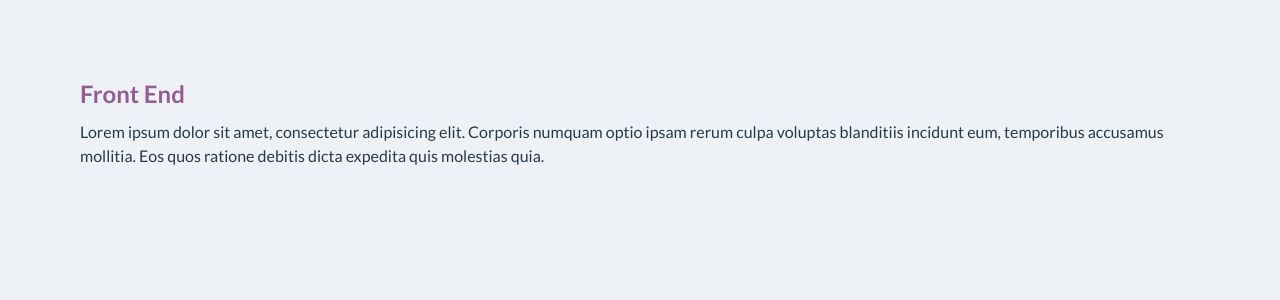
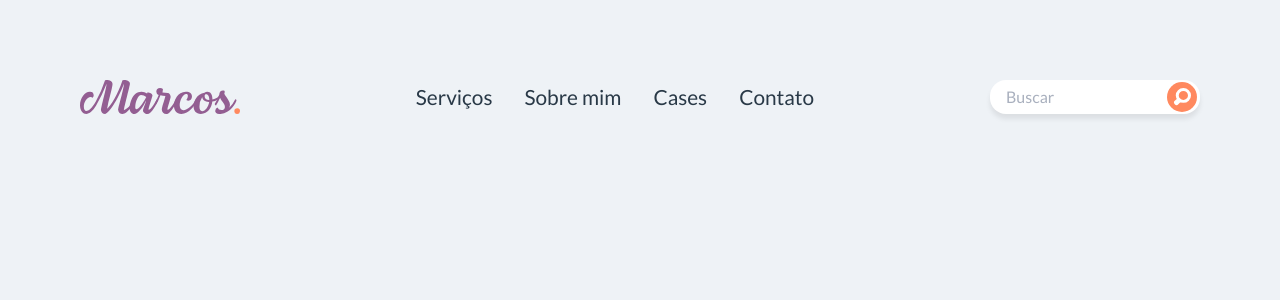
Before and after one commit to ronaldobergara/Atomic_Design, a Vue app in the folder frontend/: page / in a window 1280 px wide. Shown: the top 300 px of the page. Built offline with nearby package versions, Linux system fonts and the light colour scheme.

Commit message:
Criando o organismo Header

```diff
--- a/frontend/src/App.vue
+++ b/frontend/src/App.vue
@@ -1,18 +1,15 @@
 <template>
   <div class="component">
-    <Service
-      title="Front End"
-      description="Lorem ipsum dolor sit amet, consectetur adipisicing elit. Corporis numquam optio ipsam rerum culpa voluptas blanditiis incidunt eum, temporibus accusamus mollitia. Eos quos ratione debitis dicta expedita quis molestias quia."
-    />
+    <Header />
   </div>
 </template>
 
 <script lang="ts">
 import { defineComponent } from "vue"
-import { Service } from "@/components/molecules"
+import { Header } from "@/components/organisms"
 
 export default defineComponent({
-  components: { Service }
+  components: { Header }
 })
 </script>
 
--- /dev/null
+++ b/frontend/src/components/organisms/Header.vue
@@ -0,0 +1,27 @@
+<template>
+  <header class="header">
+    <Logo />
+    <NavBar />
+    <SearchForm />
+  </header>
+</template>
+
+<script lang="ts">
+import { defineComponent } from "vue"
+import { Logo } from "@/components/atoms"
+import { NavBar, SearchForm } from "@/components/molecules"
+
+export default defineComponent({
+  components: { Logo, NavBar, SearchForm }
+})
+</script>
+
+<style lang="scss" scoped>
+.header {
+  width: 100%;
+  display: grid;
+  grid-template-columns: 160px repeat(2, auto);
+  align-items: center;
+  justify-content: space-between;
+}
+</style>
--- /dev/null
+++ b/frontend/src/components/organisms/index.ts
@@ -0,0 +1 @@
+export { default as Header } from "./Header.vue"
```
